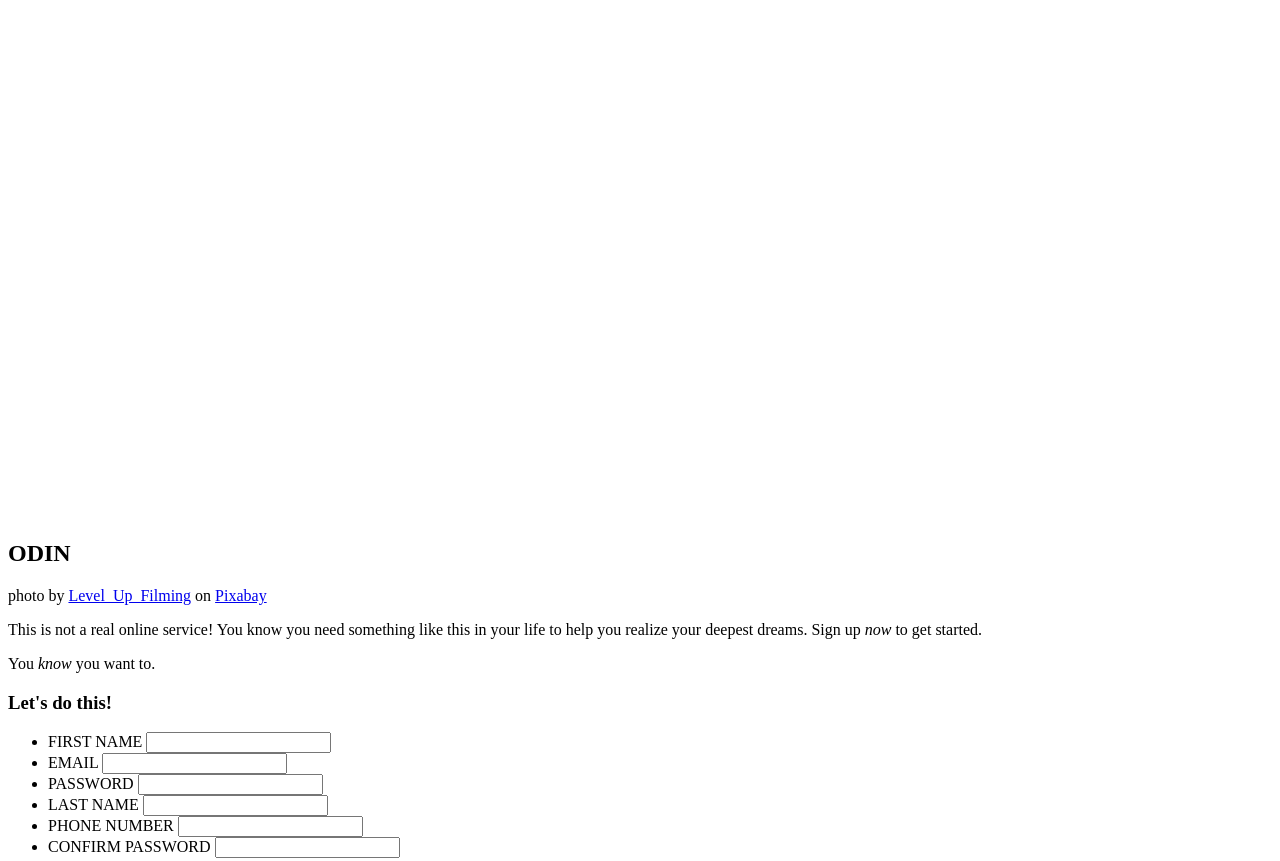
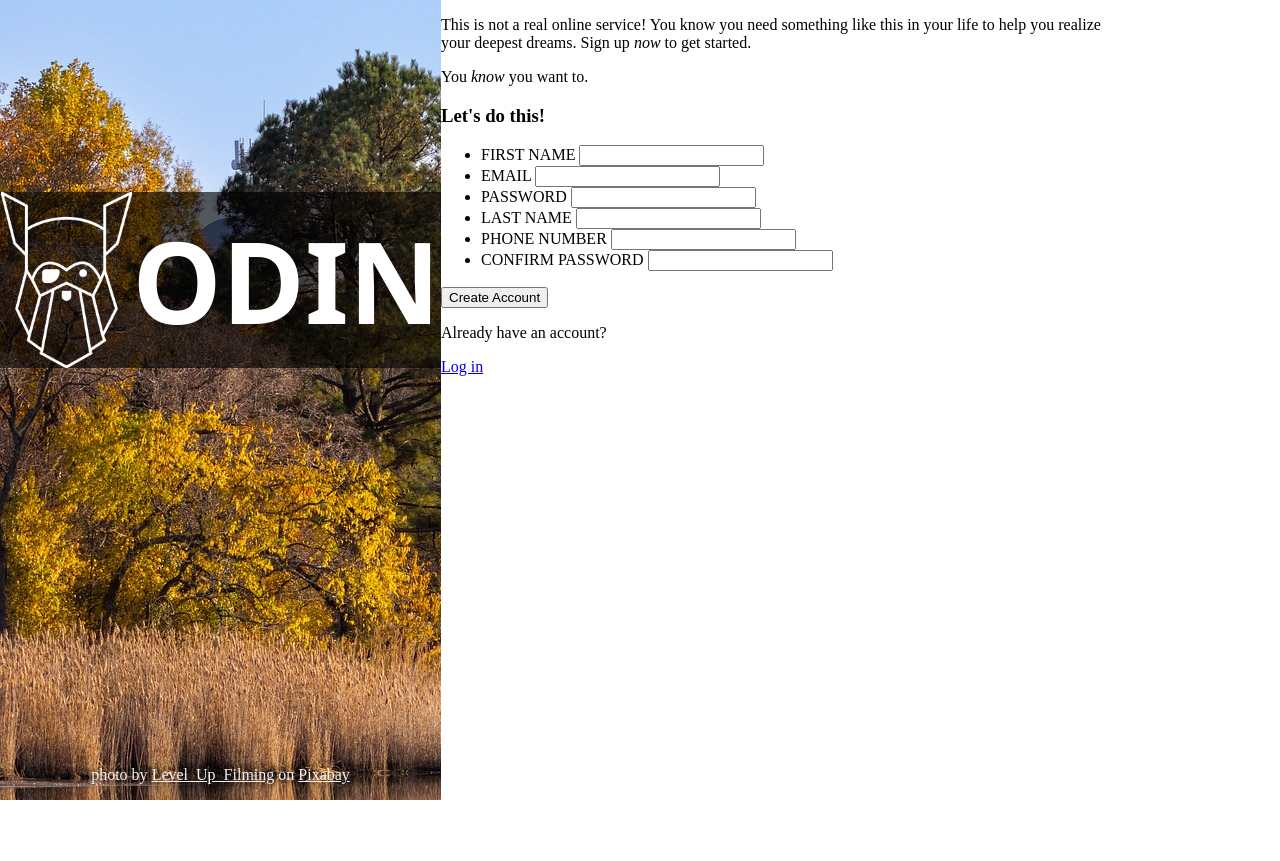
Before and after one commit to boel78/LoginFormOdinProject, a plain HTML site: page index.html in a window 1280 px wide. Shown: the top 861 px of the page. After the commit the page ends 800 px from the top, so only its background shows below. Drawn offline with Linux system fonts and the light colour scheme.

Commit message:
började med styling på vänstra delen

```diff
--- a/index.html
+++ b/index.html
@@ -7,6 +7,7 @@
     <link rel="stylesheet" href="style.css">
 </head>
 <body>
+    <div class="wholePage">
         <div class="leftContainer">
             <div class="logoContainer">
                 <img src="images/logo.png">
@@ -54,6 +55,7 @@
                 <a href="google.com">Log in</a>
             </div>
         </div>
+    </div>
 
 </body>
 </html>
--- a/style.css
+++ b/style.css
@@ -0,0 +1,38 @@
+body{
+    margin: 0;
+}
+.wholePage{
+    display: flex;
+}
+.leftContainer{
+    display: flex;
+    flex-direction: column;
+    justify-content: space-between;
+    align-items: center;
+    width: 40%;
+    height: 100vh;
+    background-image:url("images/pond.jpg");
+    color: rgb(241, 241, 241);
+
+}
+.leftContainer a{
+    color: rgb(241, 241, 241);
+}
+.logoContainer{
+    margin-top: 12rem;
+    display: flex;
+    justify-content: center;
+    align-items: center;
+    width: 100%;
+    font-family: system-ui, -apple-system, BlinkMacSystemFont, 'Segoe UI', Roboto, Oxygen, Ubuntu, Cantarell, 'Open Sans', 'Helvetica Neue', sans-serif;
+    font-size: 75px;
+    color: white;
+    background-color: rgba(0, 0, 0, 0.626);
+    height: 22%;
+}
+.logoContainer img{
+    height: 100%;
+}
+.topText{
+    width: 80%;
+}
```
Lines whose indentation alone changed are shown as unchanged.
